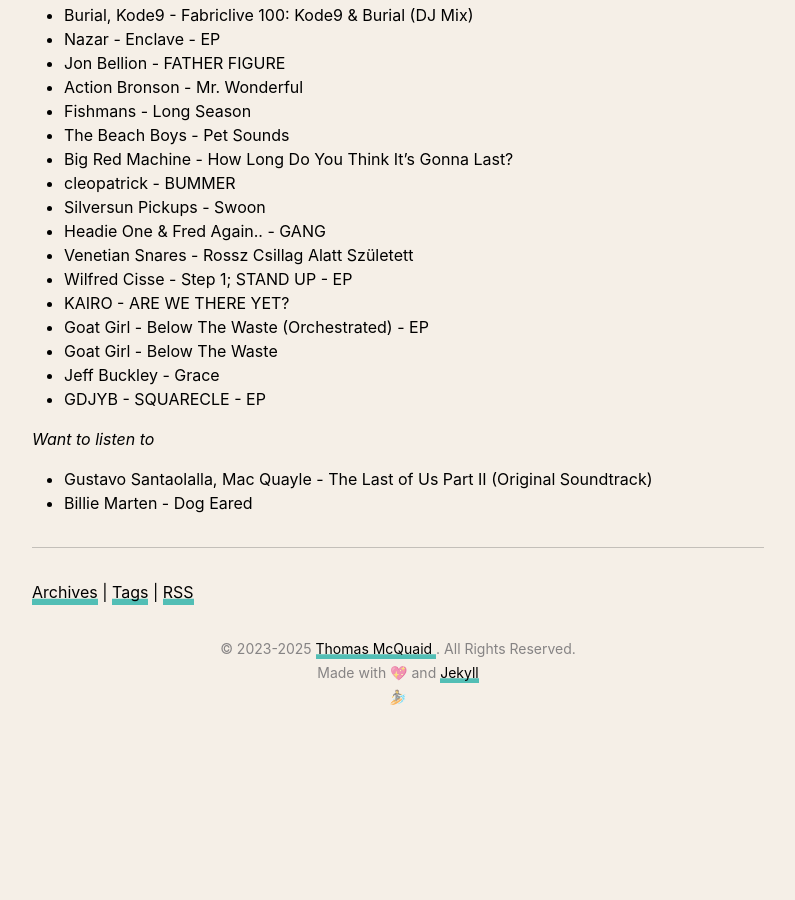
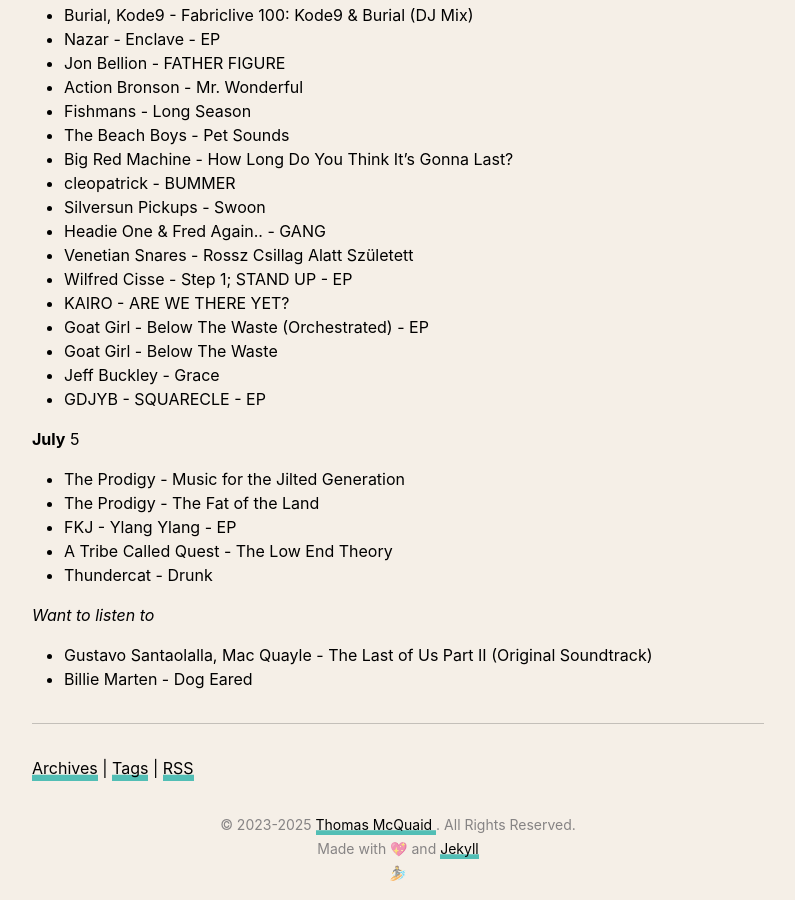
Before and after one commit to thomasmcquaidee/thomasmcquaidee.github.io, a Jekyll site: the page built from _posts/2025-01-21-listening-to-more-albums.md, in a window 1280 px wide and 900 px high, scrolled down 3381 px. Shown: the whole window, without its empty margins (242-1037 px from the left). Built offline with Jekyll 4.4.1, drawn with Linux system fonts in a browser that asks for light colours; before the commit the page ends 4105 px from its top, so only the background shows below that; some of the changed text lies outside the part shown.

Commit message:
Update 2025-01-21-listening-to-more-albums.md

```diff
--- a/_posts/2025-01-21-listening-to-more-albums.md
+++ b/_posts/2025-01-21-listening-to-more-albums.md
@@ -147,6 +147,15 @@
 - Jeff Buckley - Grace
 - GDJYB - SQUARECLE - EP
 
+**July** 5
+- The Prodigy - Music for the Jilted Generation
+- The Prodigy - The Fat of the Land
+- FKJ - Ylang Ylang - EP
+- A Tribe Called Quest - The Low End Theory
+- Thundercat - Drunk
+
+
+
 *Want to listen to*
 - Gustavo Santaolalla, Mac Quayle - The Last of Us Part II (Original Soundtrack)
 - Billie Marten - Dog Eared
```
Also changed, not shown: other parts of _posts/2025-01-21-listening-to-more-albums.md (+1 -1 lines).
